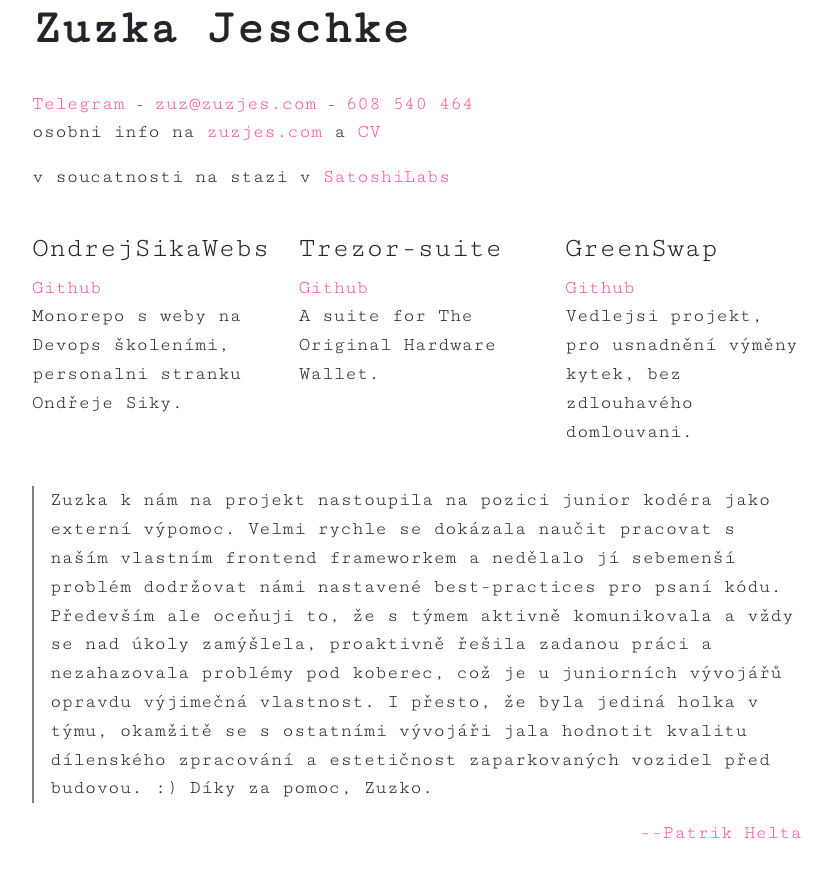
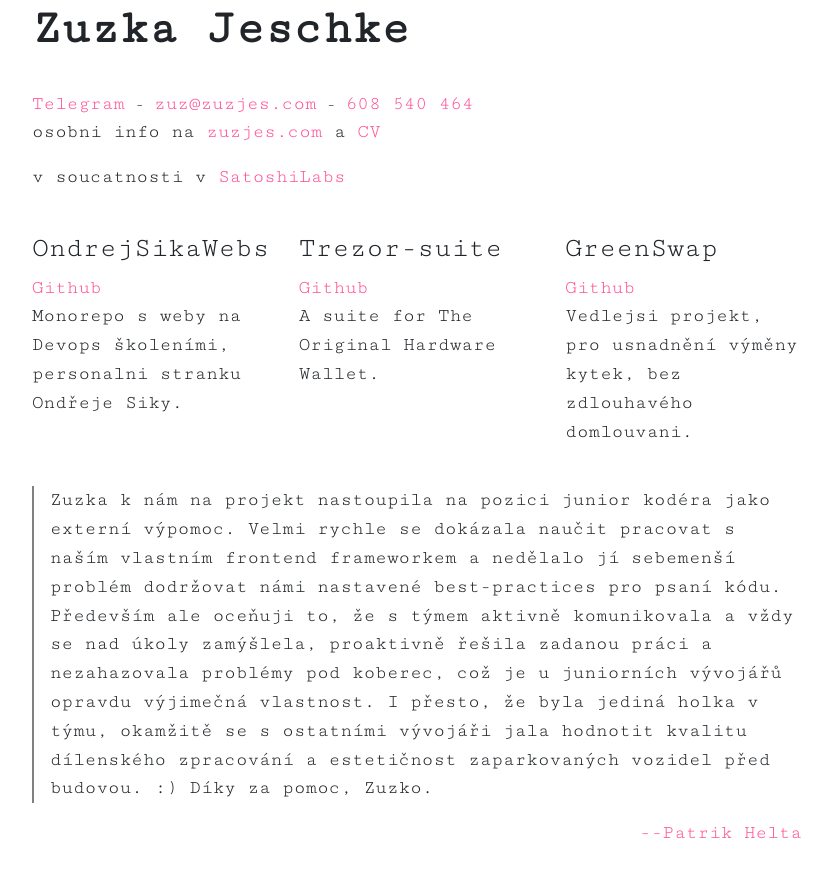
Before and after one commit to zuzjes/zuzj.es, a Next.js app: page / in a window 1280 px wide. Shown: the top 878 px of the page, without its empty margins (223-1055 px from the left). Built offline with nearby package versions, Linux system fonts and the light colour scheme.

Commit message:
Change texting

```diff
--- a/pages/index.js
+++ b/pages/index.js
@@ -26,7 +26,7 @@
             <a href="https://zuzjes.com/static/resume-zuzana-jeschke.pdf">CV</a>
           </p>
           <p>
-            v soucatnosti na stazi v{" "}
+            v soucatnosti v{" "}
             <a href="https://trezor.io/">SatoshiLabs</a>
           </p>
         </div>
```
